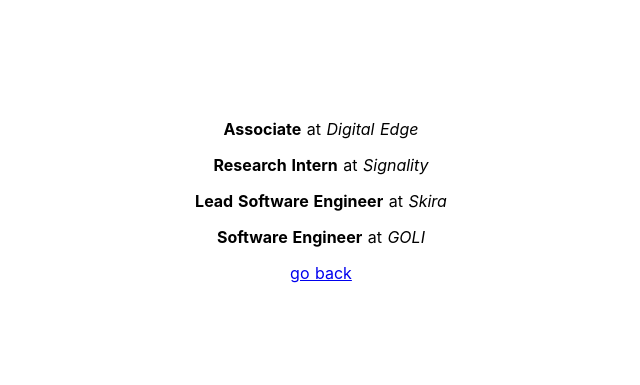
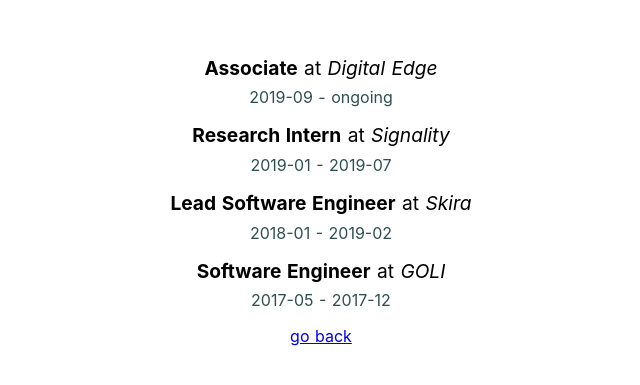
Before and after one commit to perlindstroem/portfolio, a Nuxt app: page /experience in a window 1280 px wide. Shown: the part 199-584 px from the top of the page, without its empty margins (319-959 px from the left). Built offline with nearby package versions, Linux system fonts and the light colour scheme.

Commit message:
add work period

```diff
--- a/components/WorkItem.vue
+++ b/components/WorkItem.vue
@@ -2,6 +2,9 @@
   <div class="work-item">
     <p class="title">
       <strong>{{ experience.title }}</strong> at <em>{{ experience.company }}</em>
+    </p>
+    <p class="period">
+      {{ experience.start }} - {{ experience.end || 'ongoing' }}
     </p>
   </div>
 </template>
@@ -24,4 +27,13 @@ export default {
 .work-item {
   padding-bottom: 1em;
 }
+
+.title {
+  font-size: 1.2em;
+  margin-bottom: .4em;
+}
+
+.period {
+  color: darkslategray;
+}
 </style>
```
